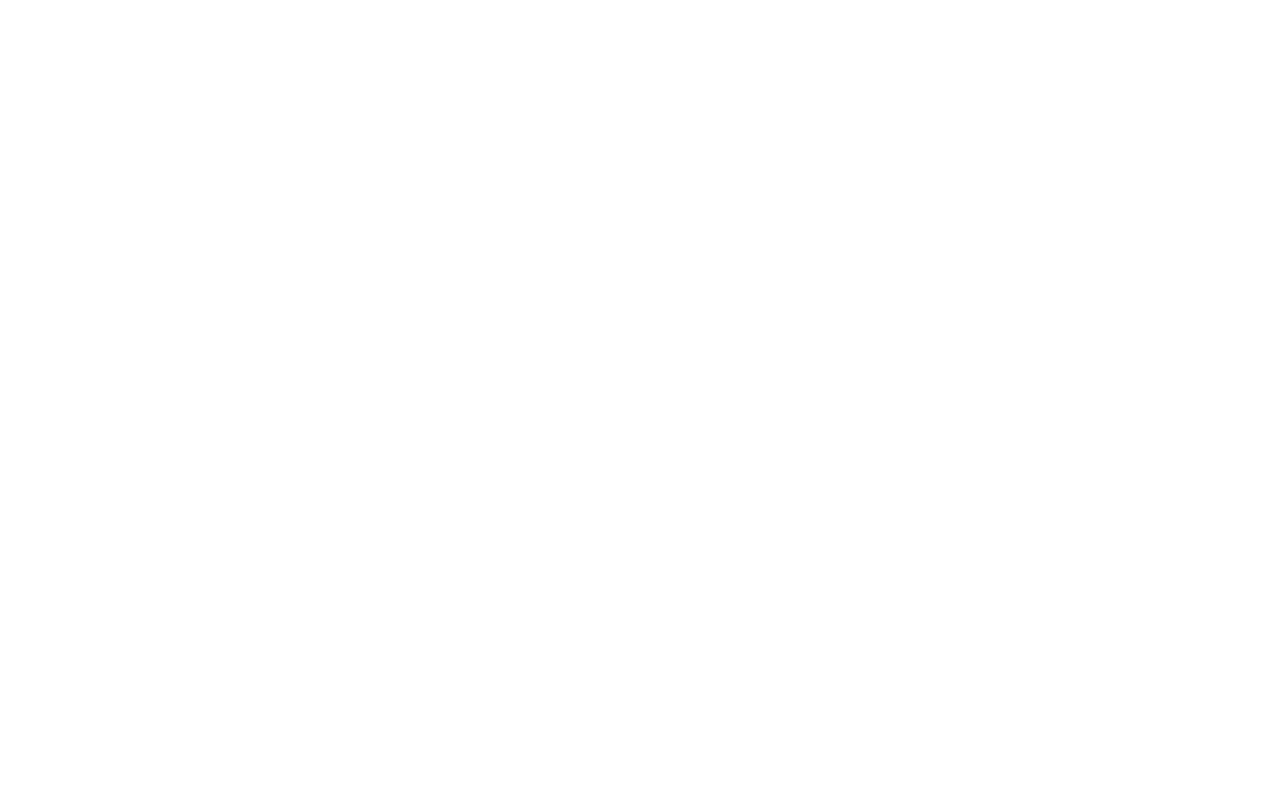
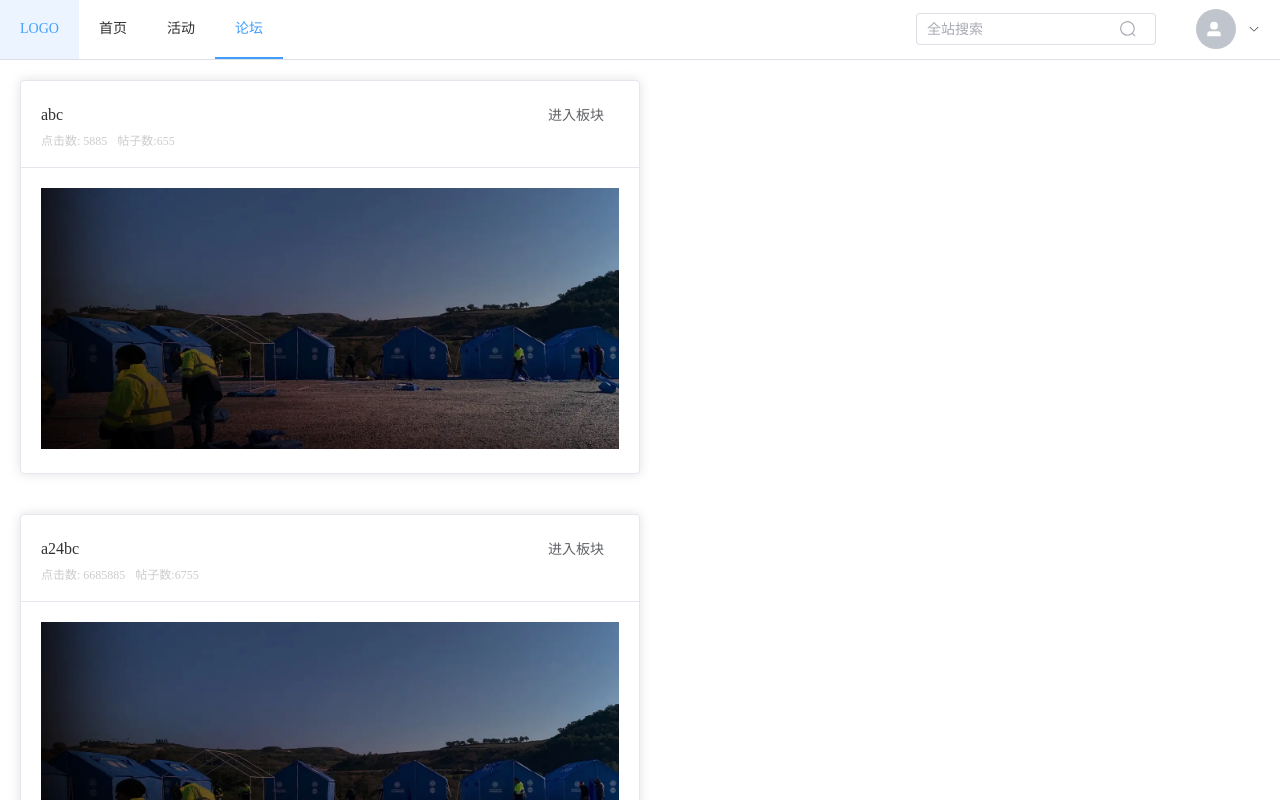
Before and after one commit to LanRochien/DSC, a Vue app in the folder client_side/: page /#/FORUM in a window 1280 px wide. Before the commit this address had no page. Shown: the top 800 px of the page. Built offline with nearby package versions, Linux system fonts and the light colour scheme.

Commit message:
activities

```diff
--- a/client_side/src/axiosinstance/axiosInstance.js
+++ b/client_side/src/axiosinstance/axiosInstance.js
@@ -1,6 +1,6 @@
 import axios from 'axios'
 const API=axios.create({
-    baseURL: 'http://localhost:8888',//服务器地址+端口号
-    timeout: 2000
+    baseURL: 'http://localhost:8080',//服务器地址+端口号
+    timeout: 20000
 })
 export default API
--- a/client_side/src/components/ACTIVITY/activities.vue
+++ b/client_side/src/components/ACTIVITY/activities.vue
@@ -1,41 +1,33 @@
-<script lang="ts">
+<script lang="ts" setup>
 import { ref } from 'vue'
+import MENU from '../COMPONENT/menu.vue'
 import API from "../../axiosinstance/axiosInstance.js"//API路径
 var images=ref([{content:''}])
-export default{
-  name:'activities',
-  setup(){
-    //数据
+    const   current='/activities';
     const testData = ref({});
     //测试请求方法
     const getData = function(){
       API({
-        url:'/activity/findall',//目的数据详细路基
+        // url:'/activity/findall',//目的数据详细路基
         method:'GET'
       }).then((res)=>{
         // alert('请求成功!');
         let arr=res.data.map((item)=>{
           return Object.assign({},{content:item.content})
         })//将获取的数组整理为只含图片地址的数组
-        console.log(arr)
-        this.images=arr;
-        console.log(this.images[0].content)
+       images.value=arr;
       });
     }
-    return{
-      testData,
-      getData,
-      images,
-    }
-  }
-}
+
+
 
 </script>
 
 <template >
+  <MENU :current=current></MENU>
   <div class="common-layout" @mouseover="getData">
+
     <el-container>
-      <el-header class="header">Header</el-header>
       <el-main class="main">
         <div class="jieshao">
           <div class="huodongxuechuan">
--- a/client_side/src/components/COMPONENT/menu.vue
+++ b/client_side/src/components/COMPONENT/menu.vue
@@ -1,7 +1,7 @@
 <template>
 <div class="menu">
 <el-menu
-    :default-active="activeIndex"
+    :default-active="current"
     class="el-menu"
     mode="horizontal"
     :ellipsis="false"
@@ -24,7 +24,7 @@
   <el-sub-menu v-if="login">
     <template #title>  <el-avatar  :icon="UserFilled" /></template>
     <div class="user_info">
-      <div class="username">{{username}}</div>
+      <div class="username">{{user.name}}</div>
 
     </div>
     <el-menu-item> 个人中心</el-menu-item>
@@ -40,15 +40,27 @@
 import {ref} from "vue";
 import { Search } from '@element-plus/icons-vue'
 import { UserFilled } from '@element-plus/icons-vue'
+import API from "../../axiosinstance/axiosInstance.js"//API路径
+
+
 const input=ref("")
-const activeIndex = ref('/index')
 const login=ref(true)
-const username=ref('name')
 const user=ref({})
 const handleSelect = (key: string, keyPath: string[]) => {
   console.log(key, keyPath)
 }
 
+API({
+  url:'/test',
+  method:'GET'
+}).then((res)=>{
+  user.value=res.data
+
+})
+
+defineProps({
+  current:String,
+})
 </script>
 <style scoped>
 .el-menu{
@@ -63,4 +75,10 @@
 .flex-grow {
   flex-grow: 1;
 }
+.user_info{
+  width: 100%;
+  height: 150px;
+  text-align: center;
+  border: 1px solid black;
+}
 </style>
--- /dev/null
+++ b/client_side/src/components/FORUM/forum_index.vue
@@ -0,0 +1,82 @@
+<script setup>
+import Menu from "@/components/COMPONENT/menu.vue";
+import {ref}from 'vue'
+import API from "../../axiosinstance/axiosInstance.js"//API路径
+import {useRouter} from 'vue-router'
+const router=useRouter()
+const current='/forum'
+const plate=ref()
+const toPlate=(id)=>{
+  console.log(id)
+  router.push({
+    name:'plate',
+    params:{
+      plateid:id
+    }
+  })
+}
+API({
+  url:'/plate',
+  method:'GET'
+}).then((res)=>{
+  plate.value=res.data.forum
+})
+</script>
+
+<template>
+<Menu :current=current></Menu>
+  <div class="dock">
+  <div class="wrapper">
+  <div class="plate_block" v-for="item in plate">
+    <el-card class="box-card">
+    <template #header>
+      <div class="plate_header">
+        <span>{{ item.name }}</span>
+        <el-button class="button" @click="toPlate(item.id)" text>进入板块</el-button>
+      </div>
+      <div class="plate_info">
+        <span>点击数: {{item.click_qty}}</span>
+        <span>帖子数:{{item.post_qty}}</span>
+      </div>
+    </template>
+    <div class="plate_img"><img :src="item.plate_img"></div>
+  </el-card>
+  </div>
+  </div></div>
+<!--  傻逼布局，两层父元素一层flex一层float-->
+</template>
+
+<style scoped>
+.dock{
+  display: flex;
+  align-items: center;
+  justify-content: center;
+}
+.wrapper{
+  width: 1320px;
+
+  overflow: hidden;
+}
+.plate_block{
+  float: left;
+  margin: 20px 20px;
+  width: 620px;
+  height:fit-content;
+
+}
+.plate_block img{
+  width: 100%;
+}
+.plate_header {
+  display: flex;
+  justify-content: space-between;
+  align-items: center;
+}
+.plate_info{
+  color: #cccccc;
+  font-size: 12px;
+}
+.plate_info span{
+  margin-right: 10px;
+}
+</style>
--- /dev/null
+++ b/client_side/src/components/FORUM/plate.vue
@@ -0,0 +1,17 @@
+<script setup>
+import {onMounted} from "vue";
+import {useRouter} from "vue-router";
+
+const router=useRouter()
+onMounted(()=>{
+  console.log(router.currentRoute.value.params)
+})
+</script>
+
+<template>
+
+</template>
+
+<style scoped>
+
+</style>
--- a/client_side/src/components/INDEX/index.vue
+++ b/client_side/src/components/INDEX/index.vue
@@ -1,5 +1,5 @@
 <template>
-  <MENU></MENU>
+  <MENU :current=current></MENU>
   <div class="carousel">
   <el-carousel indicator-position="outside" height="800px">
     <el-carousel-item v-for="item in 4" :key="item">
@@ -30,7 +30,7 @@
 import MENU from '../COMPONENT/menu.vue'
 import Bottom from "../COMPONENT/bottom.vue";
 import { ref } from 'vue'
-
+const current='/index'
 const infoTitle=ref(["titlea","titleb","titlec","titled"])
 const infoDetail=ref(["phara","pharb","pharc","phard"])
 const infoList=ref([{
--- a/client_side/src/mock/index.js
+++ b/client_side/src/mock/index.js
@@ -1,6 +1,42 @@
 import Mock from 'mockjs'
 const testData=Mock.mock('http://localhost:8080/test','get',{
-    status:200,
-    dataList:[1,2,3,4,5,6,7,8,9,10]
+    name:"Lanxxx",
+    id:1
+
 })
-export default testData
+const plate=Mock.mock('http://localhost:8080/plate','get',{
+    forum:[{
+    id: 123,
+    name: 'abc',
+    explain: 'dfjskldfj',
+    click_qty: 5885,
+    post_qty: 655,
+    plate_img: '/src/assets/test2.png',
+},{
+        id: 1234,
+        name: 'a24bc',
+        explain: '242435',
+        click_qty: 6685885,
+        post_qty: 6755,
+        plate_img: '/src/assets/test2.png',
+    },
+        {
+            id: 1234,
+            name: 'a24bc',
+            explain: '242435',
+            click_qty: 6685885,
+            post_qty: 6755,
+            plate_img: '/src/assets/test2.png',
+        },
+        {
+            id: 1234,
+            name: 'a24bc',
+            explain: '242435',
+            click_qty: 6685885,
+            post_qty: 6755,
+            plate_img: '/src/assets/test2.png',
+        },
+
+]
+    }
+)
--- a/client_side/src/router/index.js
+++ b/client_side/src/router/index.js
@@ -6,6 +6,8 @@
 import INDEX from "/src/components/INDEX/index.vue"
 import REGISTER from "/src/components/REGISTER/register.vue"
 import ACTIVITY from "/src/components/ACTIVITY/activities.vue"
+import FORUMINDEX from "/src/components/FORUM/forum_index.vue"
+import PLATE from "/src/components/FORUM/plate.vue"
 
 
 const routes=[
@@ -29,6 +31,15 @@
         path:'/activities',
         component:ACTIVITY
     },
+    {
+        path:'/FORUM',
+        component:FORUMINDEX
+    },
+    {
+        path:'/FORUM/:plateid',
+        name:'plate',
+        component:PLATE
+    },
 ]
 export default createRouter({
     // 设置路由模式，设置每次加载新路由地址，页面位置顶部开始
```
Also changed, not shown: client_side/src/components/test/about.vue (+1 -1 lines).
